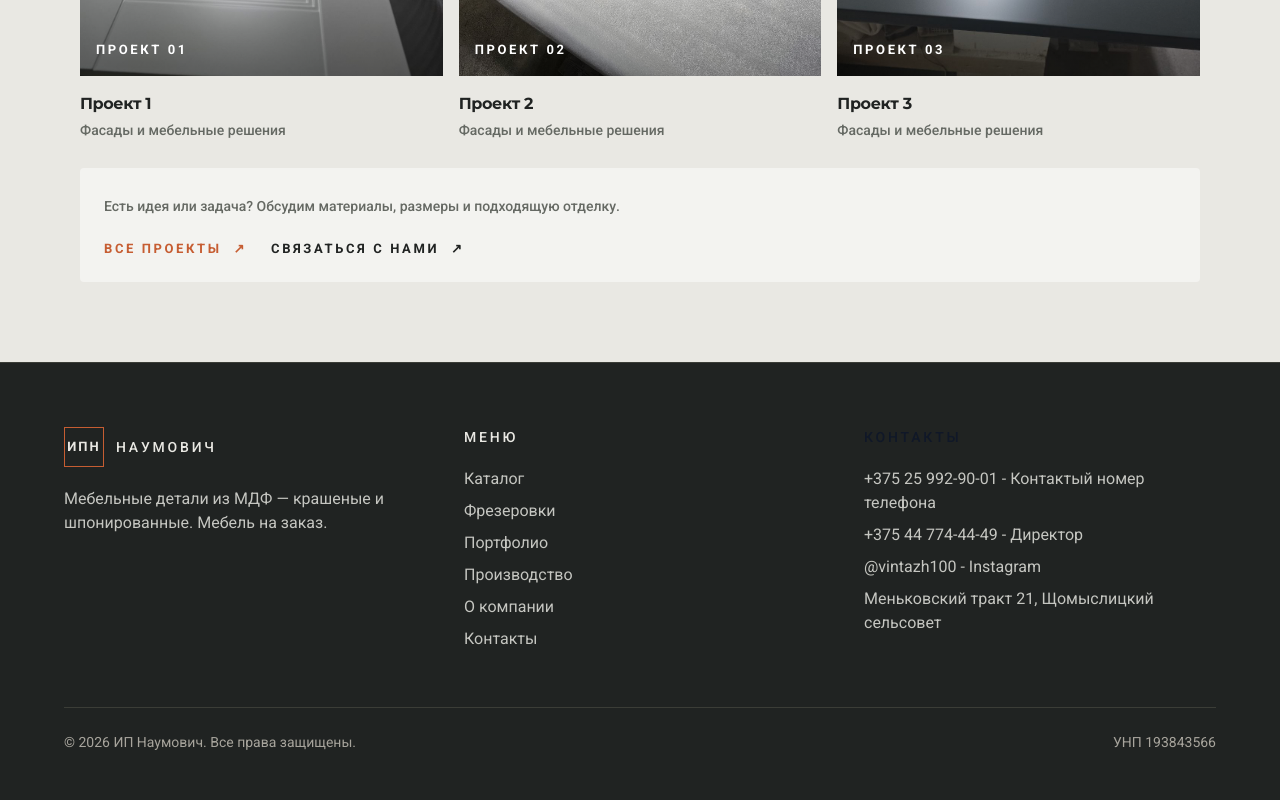
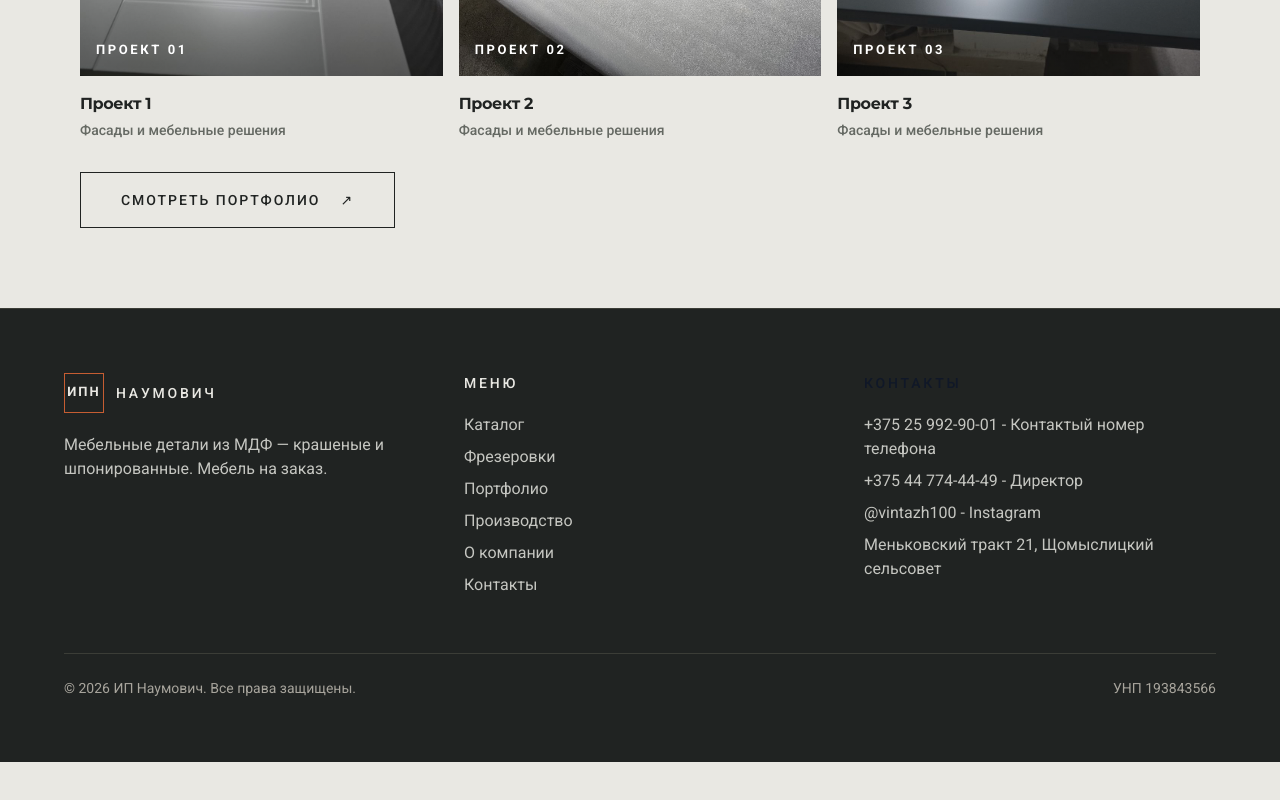
Before and after one commit to IljaBelousow/naumovich-site, a Next.js app: page /about in a window 1280 px wide. Shown: the part 3548-4348 px from the top of the page. After the commit the page ends 4310 px from the top, so only its background shows below. Built offline with nearby package versions, Linux system fonts and the light colour scheme.

Commit message:
Simplify About page portfolio call to action

```diff
--- a/src/app/about/page.tsx
+++ b/src/app/about/page.tsx
@@ -247,18 +247,10 @@ export default function AboutPage() {
               </Link>
             ))}
           </div>
-          <div className="mt-7 flex flex-col items-start gap-5 rounded-sm bg-white/45 p-5 sm:p-6">
-            <p className="max-w-xl text-sm leading-7 text-[#656963]">
-              Есть идея или задача? Обсудим материалы, размеры и подходящую отделку.
-            </p>
-            <div className="flex flex-wrap items-center gap-6">
-              <Link href="/portfolio" className="inline-flex items-center gap-3 text-xs font-semibold uppercase tracking-[0.2em] text-[#C65D32] transition-colors hover:text-[#202322]">
-                Все проекты <span aria-hidden="true">↗</span>
-              </Link>
-              <Link href="/contacts" className="inline-flex items-center gap-3 text-xs font-semibold uppercase tracking-[0.2em] text-[#202322] transition-colors hover:text-[#C65D32]">
-                Связаться с нами <span aria-hidden="true">↗</span>
-              </Link>
-            </div>
+          <div className="mt-8">
+            <Link href="/portfolio" className="site-button group inline-flex">
+              Смотреть портфолио <span aria-hidden="true" className="transition-transform duration-300 group-hover:translate-x-1">↗</span>
+            </Link>
           </div>
         </div>
       </section>
```
